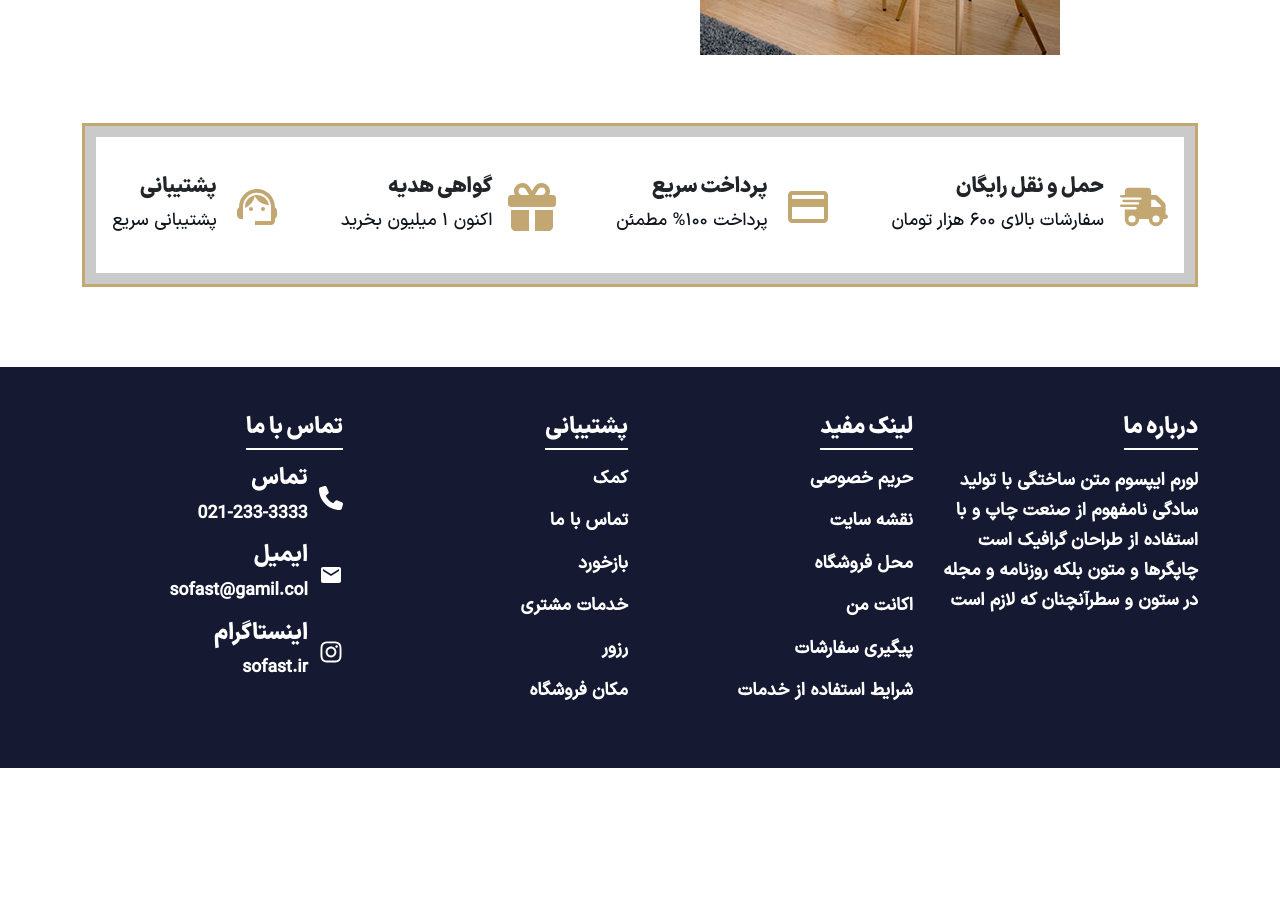
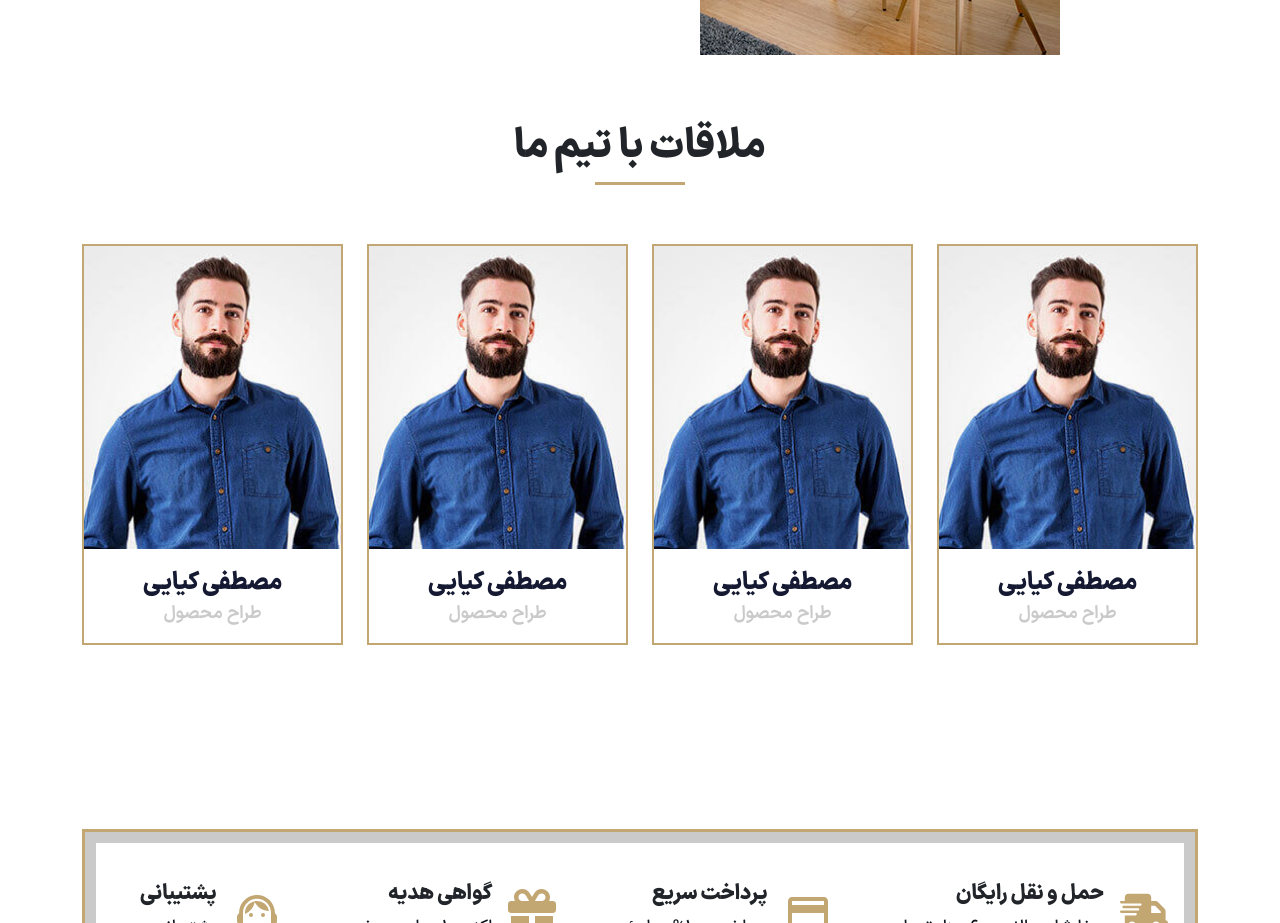
Before and after one commit to mohammadmehdidalvandii/sofast-homeShop, a Next.js app: page /About in a window 1280 px wide. Shown: the part 1060-1983 px from the top of the page. Before the commit the page ends 1828 px from the top, so only its background shows below. Built offline with nearby package versions, Linux system fonts and the light colour scheme.

Commit message:
create section teams for about-page

```diff
--- a/src/app/About/page.js
+++ b/src/app/About/page.js
@@ -4,6 +4,7 @@ import Overview from '../components/module/Overview/Overview';
 import Footer from '../components/module/Footer/Footer';
 import PageHeader from '../components/module/PageHeader/PageHeader';
 import About from '../components/template/about/About/About';
+import Teams from '../components/template/about/About/Teams/Teams';
 
 function page() {
   return (
@@ -14,6 +15,7 @@ function page() {
         text='درباره ما'
     />
     <About/>
+    <Teams/>
     <Overview/>
     <Footer/>
     </>
--- /dev/null
+++ b/src/app/components/template/about/About/Teams/Teams.js
@@ -0,0 +1,37 @@
+import React from 'react';
+import style from './Teams.module.css'
+import Title from '@/app/components/module/Title/Title';
+import TeamCard from '@/app/components/module/TeamCard/TeamCard';
+
+
+
+
+function Teams() {
+  return (
+    <section className={style.teams}>
+        <div className="container">
+            <div className="row">
+                <div className="col-12">
+                    <Title title='ملاقات با تیم ما' text='ملاقات با تیم ما'/>
+                </div>
+            </div>
+            <div className="row mt-5">
+                <div className="col-lg-3 col-md-6 col-sm-12">
+                    <TeamCard/>
+                </div>
+                <div className="col-lg-3 col-md-6 col-sm-12">
+                    <TeamCard/>
+                </div>
+                <div className="col-lg-3 col-md-6 col-sm-12">
+                    <TeamCard/>
+                </div>
+                <div className="col-lg-3 col-md-6 col-sm-12">
+                    <TeamCard/>
+                </div>
+            </div>
+        </div>
+    </section>
+  )
+}
+
+export default Teams
--- /dev/null
+++ b/src/app/components/template/about/About/Teams/Teams.module.css
@@ -0,0 +1,5 @@
+.teams{
+    display: block;
+    width: 100%;
+    margin-top: 10rem;
+}
```
Also changed, not shown: public/images/team.jpg (added).
